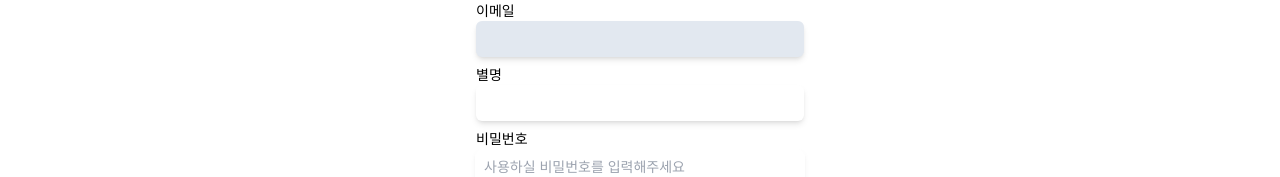
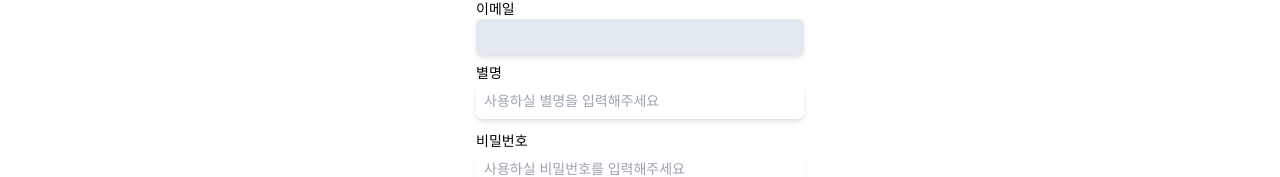
Before and after one commit to inkyu0103/badminton-app, a Next.js app in the folder frontend/: page /signup in a window 1280 px wide. Shown: the part 135-312 px from the top of the page. Built offline with nearby package versions, Linux system fonts and the light colour scheme; no server answers; a web font is replaced by a local one.

Commit message:
feat: add placeholder & message

```diff
--- a/frontend/components/forms/SignupForms.tsx
+++ b/frontend/components/forms/SignupForms.tsx
@@ -9,6 +9,12 @@ import useSignupMutation from "query/auth/signup";
 import { useVerifyTokenQuery } from "query/auth/verifyEmailToken";
 import { Fragment } from "react";
 import { useForm } from "react-hook-form";
+
+interface SignupFormViewProps {
+  email: string | undefined;
+  handleSignup: (user: CreateUser) => void;
+  handleValidateNickname: (nickname: string) => Promise<boolean>;
+}
 
 const SignupForms = () => {
   const { data } = useVerifyTokenQuery();
@@ -34,7 +40,7 @@ export const SignupFormsView = ({
   email,
   handleSignup,
   handleValidateNickname,
-}) => {
+}: SignupFormViewProps) => {
   const {
     register,
     watch,
@@ -73,12 +79,22 @@ export const SignupFormsView = ({
         별명
         <input
           className="w-full py-2 text-sm rounded-md shadow-md outline-none indent-2 "
+          placeholder="사용하실 별명을 입력해주세요"
           {...register("nickname", {
+            required: {
+              value: true,
+              message: "별명을 입력해주세요",
+            },
             validate: {
-              isUsableNickname: (nickname) => handleValidateNickname(nickname),
+              isUsableNickname: async (nickname) =>
+                (await handleValidateNickname(nickname)) ||
+                "이미 사용중인 별명입니다.",
             },
           })}
         />
+        <p className="mt-1 text-red-600">
+          {errors["nickname"]?.message?.toString()}
+        </p>
       </label>
 
       <label className="text-sm">
--- a/frontend/query/auth/isUsableNickname.ts
+++ b/frontend/query/auth/isUsableNickname.ts
@@ -5,7 +5,12 @@ const isUsableNickname = async (nickname: string) => {
     params: {
       nickname,
     },
+  }).catch(({ response }) => {
+    if (response.status === 409) {
+      return false;
+    }
   });
+
   return data;
 };
 
```
Also changed, not shown: 1 other file (tests, documents, lock files or other folders).
